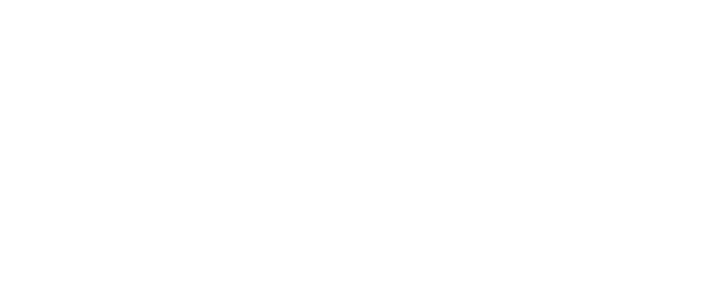
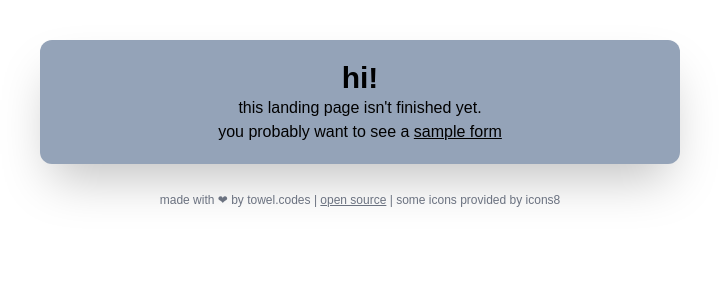
Before and after one commit to towelcodes/complicated-forms2, a SvelteKit app: page / in a window 1280 px wide. Before the commit this address had no page. Shown: the top 300 px of the page, without its empty margins (280-999 px from the left). Built offline with nearby package versions, Linux system fonts and the light colour scheme; a web font is replaced by a local one; what @catppuccin/tailwindcss would draw is missing.

Commit message:
"fix" landing page

```diff
--- a/src/routes/+layout.svelte
+++ b/src/routes/+layout.svelte
@@ -1,3 +1,3 @@
 <script>import "../app.css"; import "../app.scss";</script>
 <slot></slot>
-<footer class="text-xs text-gray-500 text-center pt-2">made with ❤ by towel.codes | open source | icons provided by <a href="https://icons8.com">icons8</a></footer>
+<footer class="text-xs text-gray-500 text-center pt-2">made with ❤ by towel.codes | <a href="https://github.com/towelcodes/complicated-forms2" class="underline">open source</a> | some icons provided by <a href="https://icons8.com">icons8</a></footer>
--- a/src/routes/+page.server.ts
+++ /dev/null
@@ -1,6 +0,0 @@
-import { error } from "@sveltejs/kit";
-import type { PageServerLoad } from "./$types";
-
-export const load: PageServerLoad = async () => {
-    error(404, "Not found");
-};
--- a/src/routes/+page.svelte
+++ b/src/routes/+page.svelte
@@ -1,8 +1,5 @@
-<script lang="ts">
-    import type { PageData } from './$types';
-    export let data: PageData;
-</script>
-
-<h1>Welcome to SvelteKit</h1>
-<p>Data</p>
-<p>Visit <a href="https://kit.svelte.dev">kit.svelte.dev</a> to read the documentation</p>
+<div class="m-auto w-1/2 bg-slate-400 rounded-xl text-center p-5 mt-10 mb-5 shadow-2xl">
+    <h1 class="text-3xl font-bold">hi!</h1>
+    <p>this landing page isn't finished yet.</p>
+    <p>you probably want to see a <a href="/form?id=1" class="underline">sample form</a></p>
+</div>
```
